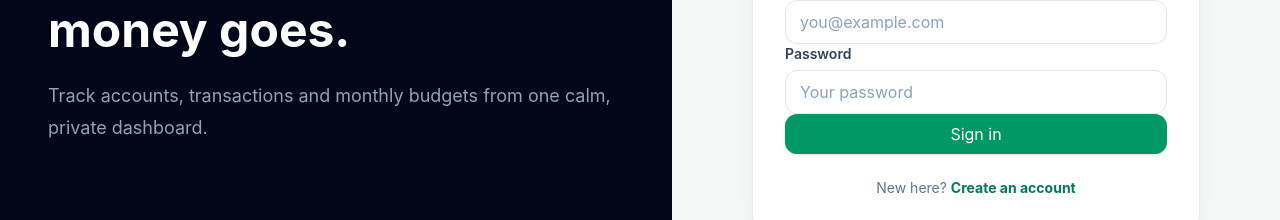
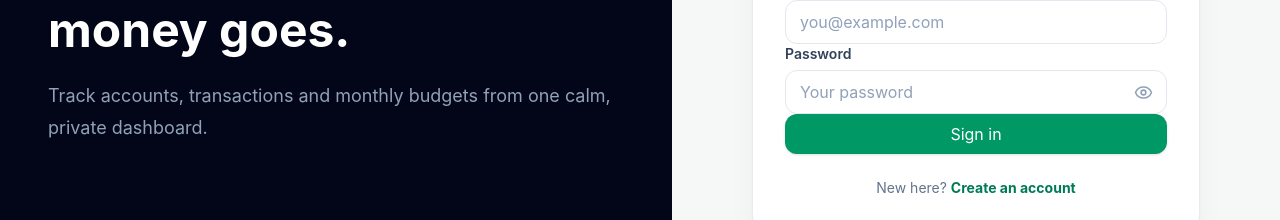
Before and after one commit to chidungbrvt-bit/personal-finance, a React (Vite) app in the folder personal-finance-frontend/: page /login in a window 1280 px wide. Shown: the part 390-610 px from the top of the page. Built offline with nearby package versions, Linux system fonts and the light colour scheme; no server answers.

Commit message:
Add password visibility toggle

```diff
--- a/personal-finance-frontend/src/pages/LoginPage.tsx
+++ b/personal-finance-frontend/src/pages/LoginPage.tsx
@@ -1,4 +1,4 @@
-import { LockKeyhole, WalletCards } from 'lucide-react'
+import { Eye, EyeOff, LockKeyhole, WalletCards } from 'lucide-react'
 import { useState, type FormEvent } from 'react'
 import { Link, useNavigate } from 'react-router-dom'
 import { getApiErrorMessage } from '../api/apiClient'
@@ -7,6 +7,7 @@ import { useAuth } from '../auth/AuthContext'
 export function LoginPage() {
   const [email, setEmail] = useState('')
   const [password, setPassword] = useState('')
+  const [showPassword, setShowPassword] = useState(false)
   const [error, setError] = useState('')
   const [submitting, setSubmitting] = useState(false)
   const { login } = useAuth()
@@ -61,7 +62,12 @@ export function LoginPage() {
               </label>
               <label>
                 <span className="field-label">Password</span>
-                <input className="field-input" type="password" autoComplete="current-password" required value={password} onChange={event => setPassword(event.target.value)} placeholder="Your password" />
+                <span className="relative block">
+                  <input className="field-input pr-12" type={showPassword ? 'text' : 'password'} autoComplete="current-password" required value={password} onChange={event => setPassword(event.target.value)} placeholder="Your password" />
+                  <button type="button" className="absolute inset-y-0 right-0 grid w-12 place-items-center text-slate-400 transition hover:text-slate-700" onClick={() => setShowPassword(value => !value)} aria-label={showPassword ? 'Hide password' : 'Show password'} aria-pressed={showPassword}>
+                    {showPassword ? <EyeOff size={19} /> : <Eye size={19} />}
+                  </button>
+                </span>
               </label>
               <button className="button-primary w-full" disabled={submitting}>{submitting ? 'Signing in…' : 'Sign in'}</button>
             </form>
--- a/personal-finance-frontend/src/pages/RegisterPage.tsx
+++ b/personal-finance-frontend/src/pages/RegisterPage.tsx
@@ -1,4 +1,4 @@
-import { UserPlus, WalletCards } from 'lucide-react'
+import { Eye, EyeOff, UserPlus, WalletCards } from 'lucide-react'
 import { useState, type FormEvent } from 'react'
 import { Link, useNavigate } from 'react-router-dom'
 import { getApiErrorMessage } from '../api/apiClient'
@@ -9,6 +9,8 @@ export function RegisterPage() {
   const [email, setEmail] = useState('')
   const [password, setPassword] = useState('')
   const [confirmPassword, setConfirmPassword] = useState('')
+  const [showPassword, setShowPassword] = useState(false)
+  const [showConfirmPassword, setShowConfirmPassword] = useState(false)
   const [error, setError] = useState('')
   const [submitting, setSubmitting] = useState(false)
   const { register } = useAuth()
@@ -64,8 +66,8 @@ export function RegisterPage() {
             <form onSubmit={submit} className="mt-6 space-y-4">
               <label><span className="field-label">Name</span><input className="field-input" autoComplete="name" required value={name} onChange={event => setName(event.target.value)} placeholder="Your name" /></label>
               <label><span className="field-label">Email</span><input className="field-input" type="email" autoComplete="email" required value={email} onChange={event => setEmail(event.target.value)} placeholder="you@example.com" /></label>
-              <label><span className="field-label">Password</span><input className="field-input" type="password" autoComplete="new-password" minLength={8} maxLength={72} required value={password} onChange={event => setPassword(event.target.value)} placeholder="8–72 characters" /></label>
-              <label><span className="field-label">Confirm password</span><input className="field-input" type="password" autoComplete="new-password" minLength={8} maxLength={72} required value={confirmPassword} onChange={event => setConfirmPassword(event.target.value)} placeholder="Repeat your password" /></label>
+              <label><span className="field-label">Password</span><span className="relative block"><input className="field-input pr-12" type={showPassword ? 'text' : 'password'} autoComplete="new-password" minLength={8} maxLength={72} required value={password} onChange={event => setPassword(event.target.value)} placeholder="8–72 characters" /><button type="button" className="absolute inset-y-0 right-0 grid w-12 place-items-center text-slate-400 transition hover:text-slate-700" onClick={() => setShowPassword(value => !value)} aria-label={showPassword ? 'Hide password' : 'Show password'} aria-pressed={showPassword}>{showPassword ? <EyeOff size={19} /> : <Eye size={19} />}</button></span></label>
+              <label><span className="field-label">Confirm password</span><span className="relative block"><input className="field-input pr-12" type={showConfirmPassword ? 'text' : 'password'} autoComplete="new-password" minLength={8} maxLength={72} required value={confirmPassword} onChange={event => setConfirmPassword(event.target.value)} placeholder="Repeat your password" /><button type="button" className="absolute inset-y-0 right-0 grid w-12 place-items-center text-slate-400 transition hover:text-slate-700" onClick={() => setShowConfirmPassword(value => !value)} aria-label={showConfirmPassword ? 'Hide password' : 'Show password'} aria-pressed={showConfirmPassword}>{showConfirmPassword ? <EyeOff size={19} /> : <Eye size={19} />}</button></span></label>
               <button className="button-primary w-full" disabled={submitting}>{submitting ? 'Creating account…' : 'Create account'}</button>
             </form>
 
```
